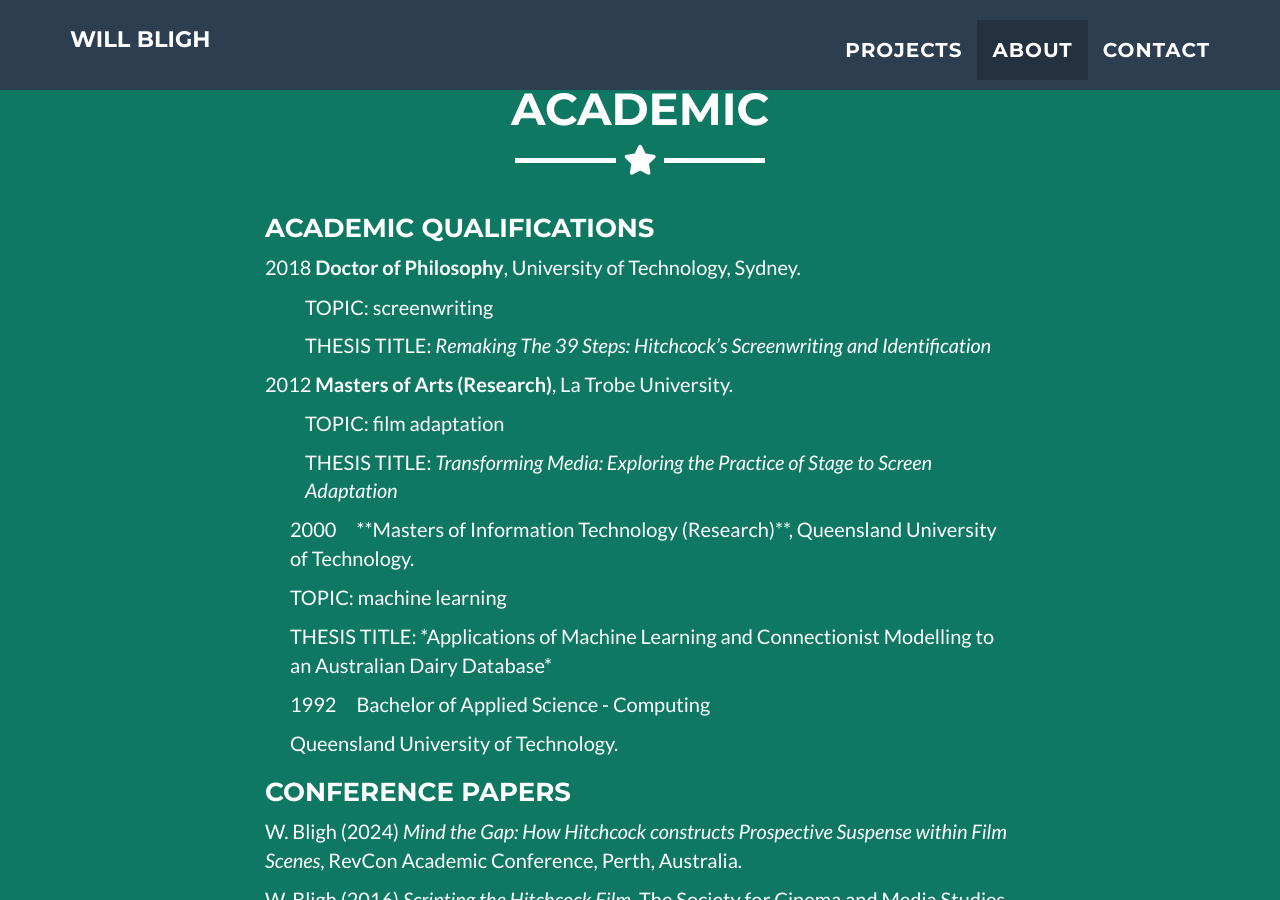
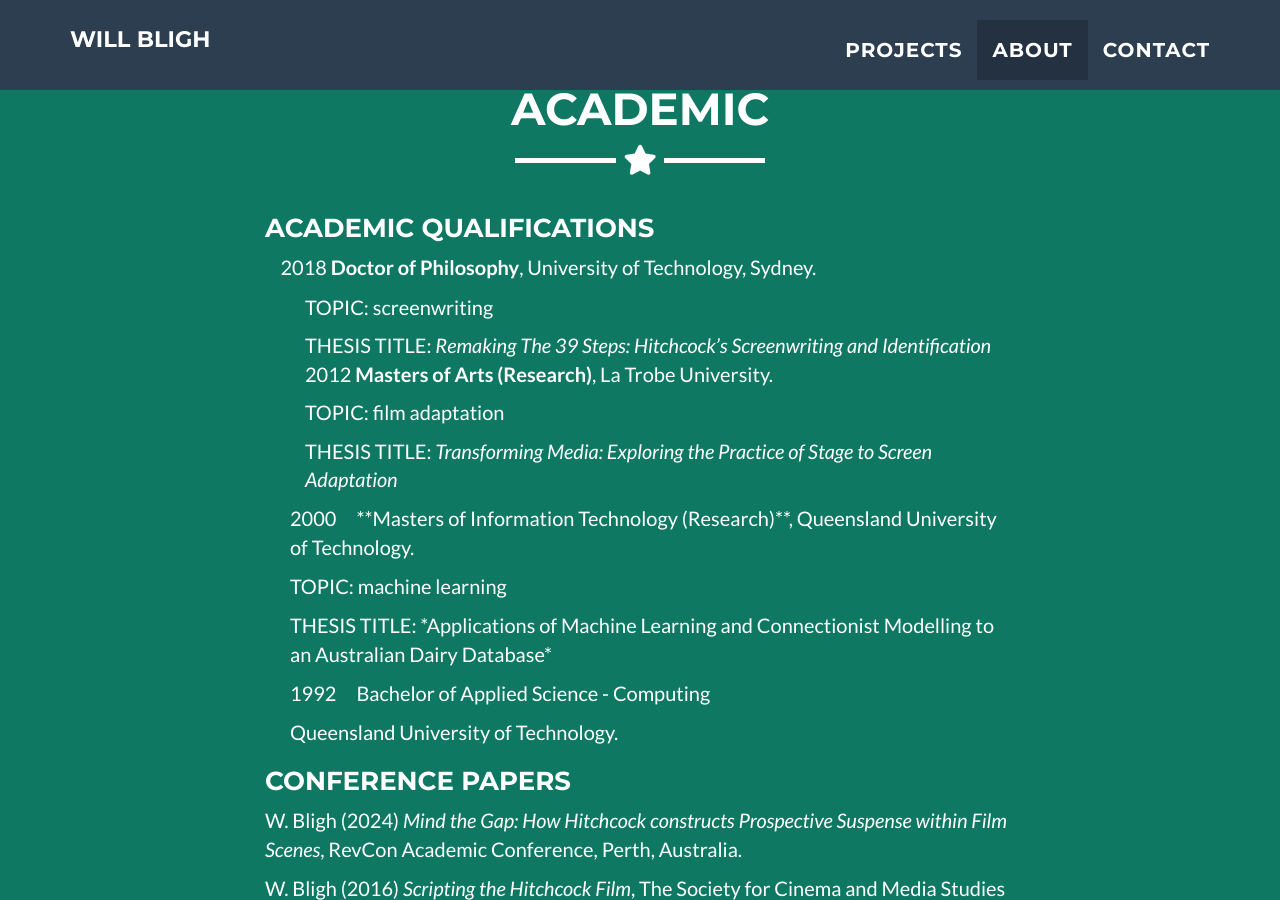
Before and after one commit to willbligh/willbligh.github.io, a Jekyll site: the page built from _posts/2014-07-18-project-1.markdown, in a window 1280 px wide and 900 px high, scrolled down 2357 px. Built offline with Jekyll 4.4.1, drawn with Linux system fonts in a browser that asks for light colours.

Commit message:
Update academic.md

```diff
--- a/_includes/docs/academic.md
+++ b/_includes/docs/academic.md
@@ -1,10 +1,12 @@
 
 ### Academic Qualifications
-<p/><p/>
+&nbsp;
+&nbsp;
 2018 **Doctor of Philosophy**, University of Technology, Sydney.
 - TOPIC: screenwriting
 - THESIS TITLE: *Remaking The 39 Steps: Hitchcock’s Screenwriting and Identification*
-<p/><p/>
+&nbsp;
+&nbsp;
 2012 **Masters of Arts (Research)**, La Trobe University.
 - TOPIC: film adaptation
 - THESIS TITLE: *Transforming Media: Exploring the Practice of Stage to Screen Adaptation*
```
